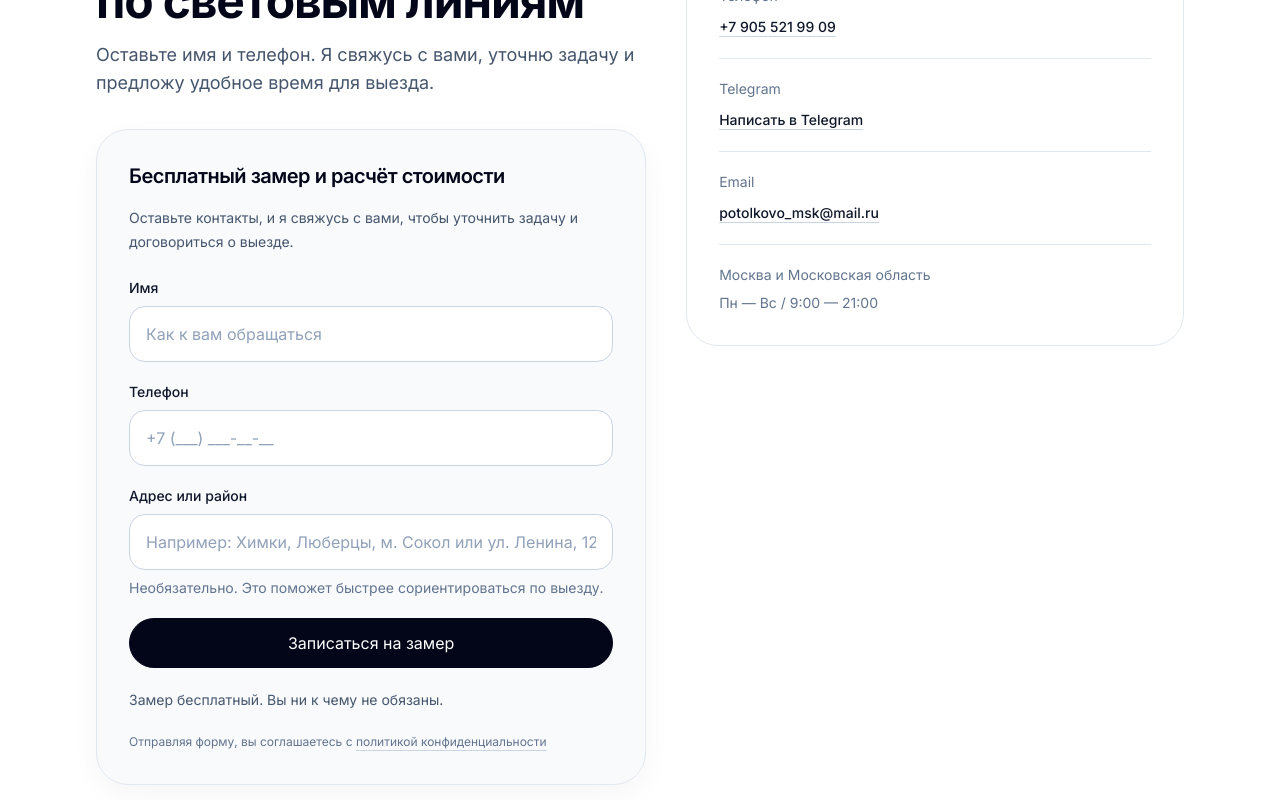
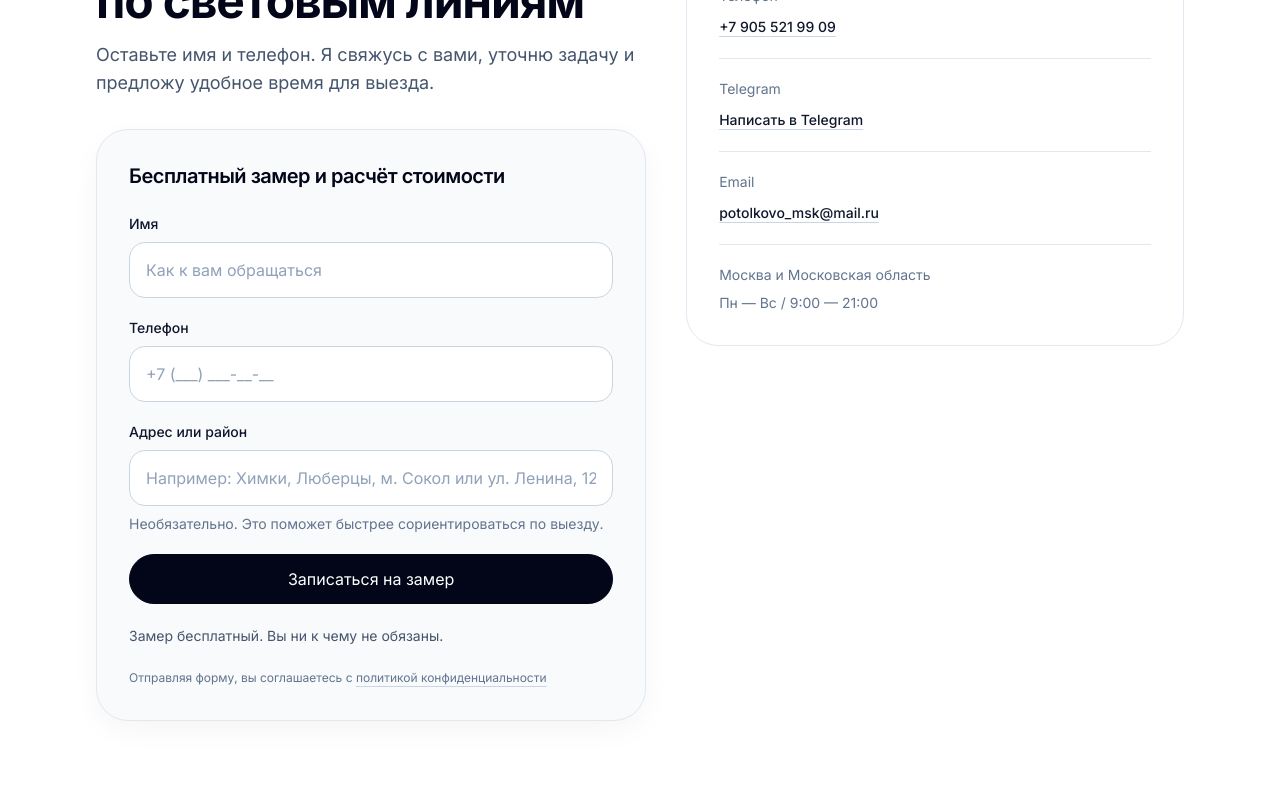
Before and after one commit to svladimirtsk-crypto/nextjs-potolkovo, a Next.js app: page /uslugi/svetovye-linii in a window 1280 px wide. Shown: the part 5280-6080 px from the top of the page. Built offline with nearby package versions, Linux system fonts and the light colour scheme.

Commit message:
Update ServiceActionSection.tsx

```diff
--- a/app/uslugi/_components/ServiceActionSection.tsx
+++ b/app/uslugi/_components/ServiceActionSection.tsx
@@ -20,7 +20,7 @@ export function ServiceActionSection({ service }: ServiceActionSectionProps) {
     <Section id="action" className="scroll-mt-24 bg-white">
       <Container>
         <div className="grid gap-10 lg:grid-cols-[1.05fr_0.95fr] lg:items-start">
-          {/* LEFT: heading + form card (как на главной) */}
+          {/* LEFT: heading + form card (1:1 homepage) */}
           <div>
             <Heading
               eyebrow="Заявка"
@@ -29,22 +29,19 @@ export function ServiceActionSection({ service }: ServiceActionSectionProps) {
             />
 
             <div className="mt-8 max-w-xl rounded-[2rem] border border-slate-200 bg-slate-50 p-6 shadow-[0_10px_28px_rgba(15,23,42,0.04)] sm:p-8">
-              <h3 className="text-xl font-semibold tracking-tight text-slate-950">
-                Бесплатный замер и расчёт стоимости
-              </h3>
+              {actionContent.formTitle ? (
+                <h3 className="text-xl font-semibold tracking-tight text-slate-950">
+                  {actionContent.formTitle}
+                </h3>
+              ) : null}
 
-              <p className="mt-4 text-sm leading-6 text-slate-600">
-                Оставьте контакты, и я свяжусь с вами, чтобы уточнить задачу и
-                договориться о выезде.
-              </p>
-
-              <div className="mt-6">
+              <div className={actionContent.formTitle ? "mt-6" : ""}>
                 <ActionForm />
               </div>
             </div>
           </div>
 
-          {/* RIGHT: contacts card (как на главной) */}
+          {/* RIGHT: contacts card (1:1 homepage) */}
           <div className="rounded-[2rem] border border-slate-200 bg-white p-6 sm:p-8">
             <h3 className="text-xl font-semibold tracking-tight text-slate-950">
               {actionContent.secondaryContactsTitle}
```
